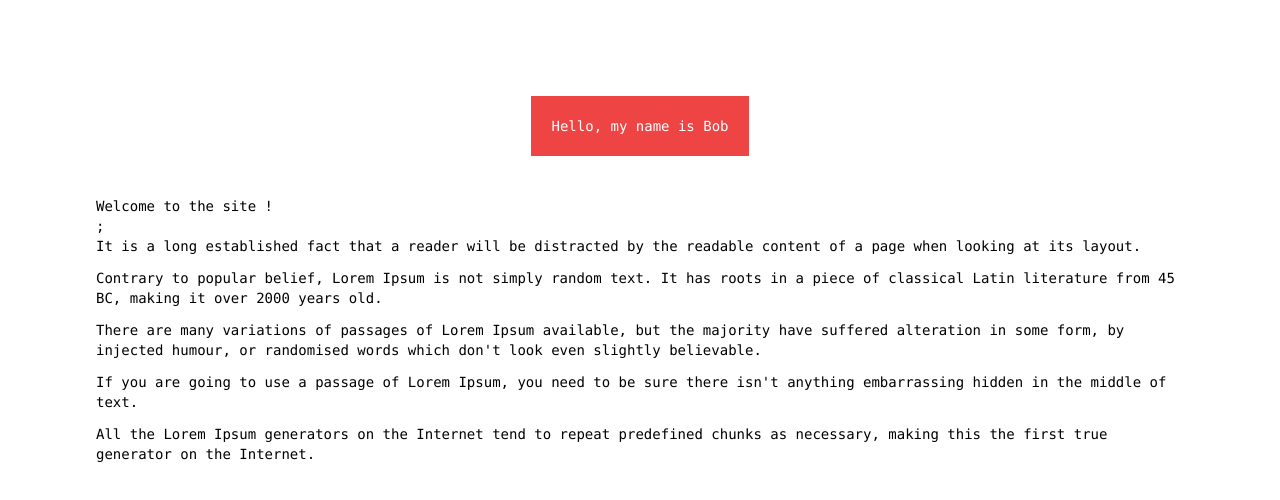
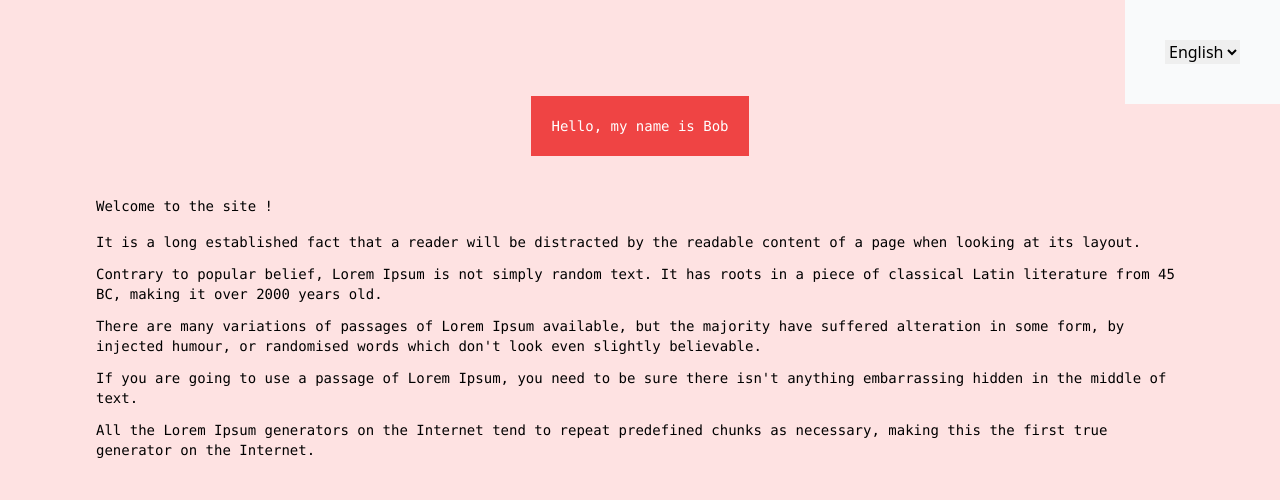
Before and after one commit to MarcAndersonGilles/google-translate-learning, a Next.js app: page /en in a window 1280 px wide. Shown: the top 500 px of the page. Built offline with nearby package versions, Linux system fonts and the light colour scheme.

Commit message:
feature/middleware, btn change language, etc..

```diff
--- a/app/[locale]/layout.tsx
+++ b/app/[locale]/layout.tsx
@@ -1,6 +1,9 @@
 import type { Metadata } from "next";
 import { Inter } from "next/font/google";
 import "./globals.css";
+import { NextIntlClientProvider, useMessages } from "next-intl";
+import { notFound } from "next/navigation";
+import { locales } from '@/navigation'
 
 const inter = Inter({ subsets: ["latin"] });
 
@@ -16,9 +19,18 @@ export default function RootLayout({
   children: React.ReactNode;
   params: {locale: string};
 }) {
+  if (!locales.includes(locale)) {
+    notFound();
+  }
+
+  const messages = useMessages();
+
+  console.log(locale)
   return (
     <html lang={locale}>
-      <body className={inter.className}>{children}</body>
+      <NextIntlClientProvider locale={locale} messages={messages}>
+      <body className="bg-red-100" >{children}</body>
+      </NextIntlClientProvider>
     </html>
   );
 }
--- a/app/[locale]/page.tsx
+++ b/app/[locale]/page.tsx
@@ -1,3 +1,4 @@
+import LanguageChanger from '@/components/LanguageChanger';
 import { useTranslations } from 'next-intl';
 import { Fragment } from 'react';
 
@@ -20,16 +21,24 @@ const arrayOfItems = [
 ];
 
 
-export default function Home() {
+export default function Home({params: {locale}}:{params:{locale:string}}) {
+  console.log(locale)
+
   const t = useTranslations('Index');
   return (
-    <main className="flex  min-h-screen p-24">
+    <main className="flex  min-h-screen p-24 relative">
+
+      <>
+      <div className='absolute  top-0 right-0 p-10 bg-gray-50'>
+      <LanguageChanger locale={locale} />
+      </div>
+      </>
       <div className="flex flex-col gap-10   w-full items-center  font-mono text-sm lg:flex">
 
         <div className="bg-red-500 p-5 text-white">Hello, my name is Bob</div>
 
-        <div className='flex flex-col'>
-          <h1>{t('title')}</h1>;
+        <div className='flex flex-col gap-4'>
+          <h1>{t('title')}</h1>
           <div className='flex flex-col gap-3'>
             {arrayOfItems.map((item, index) => (
               <Fragment key={index}>
--- /dev/null
+++ b/components/LanguageChanger.tsx
@@ -0,0 +1,21 @@
+'use client';
+
+import { useRouter, usePathname } from '@/navigation';
+import { ChangeEvent } from 'react';
+
+export default function LanguageChanger({ locale }: { locale: string }) {
+    const router = useRouter();
+    const pathname = usePathname();
+
+    const handleChange = (e: ChangeEvent<HTMLSelectElement>) => {
+        router.push(pathname, { locale: e.target.value });
+    };
+
+    return (
+        <select value={locale} onChange={handleChange}>
+            <option value="en">English</option>
+            <option value="fr">French</option>
+
+        </select>
+    );
+}
--- a/middleware.ts
+++ b/middleware.ts
@@ -11,5 +11,5 @@ export default createMiddleware({
 
 export const config = {
   // Match only internationalized pathnames
-  matcher: ['/', '/(fr|en)/:path*']
+  matcher: ['/((?!api|_next|.*\\..*).*)']
 };
--- /dev/null
+++ b/navigation.ts
@@ -0,0 +1,7 @@
+import { createSharedPathnamesNavigation } from 'next-intl/navigation';
+
+export const locales = ['en', 'fr'];
+export const localePrefix = 'as-needed';
+
+export const { Link, redirect, usePathname, useRouter } =
+  createSharedPathnamesNavigation({ locales, localePrefix });
```
